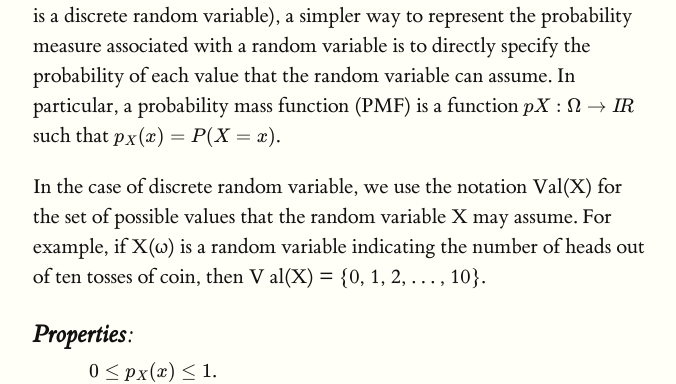
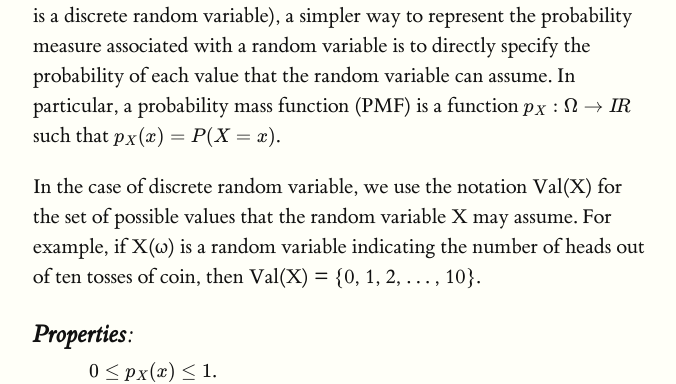
Before and after one commit to ermongroup/cs228-notes, a Jekyll site: the page docs/preliminaries/probabilityreview/index.html, which Jekyll copies as it is, in a window 1280 px wide and 900 px high, scrolled down 4087 px. Shown: the part 166-550 px from the top of the window, without its empty margins (127-803 px from the left). Built offline with Jekyll 4.4.1, drawn with Linux system fonts in a browser that asks for light colours; formulas are drawn with MathJax 3; some of the changed text lies outside the part shown.

Commit message:
minor typos in probabilistic review

```diff
--- a/docs/preliminaries/probabilityreview/index.html
+++ b/docs/preliminaries/probabilityreview/index.html
@@ -186,10 +186,10 @@
 <p>When a random variable X takes on a finite set of possible values (i.e., X is a discrete random
 variable), a simpler way to represent the probability measure associated with a random variable is
 to directly specify the probability of each value that the random variable can assume. In particular,
-a probability mass function (PMF) is a function <script type="math/tex">pX : \Omega \rightarrow I\!R</script> such that
+a probability mass function (PMF) is a function <script type="math/tex">p_X : \Omega \rightarrow I\!R</script> such that
 <script type="math/tex">p_X(x) = P(X = x)</script>.</p>
 
-<p>In the case of discrete random variable, we use the notation Val(X) for the set of possible values that the random variable X may assume. For example, if X(ω) is a random variable indicating the number of heads out of ten tosses of coin, then V al(X) = {0, 1, 2, . . . , 10}.</p>
+<p>In the case of discrete random variable, we use the notation Val(X) for the set of possible values that the random variable X may assume. For example, if X(ω) is a random variable indicating the number of heads out of ten tosses of coin, then Val(X) = {0, 1, 2, . . . , 10}.</p>
 
 <h3 id="properties-2"><strong>Properties</strong>:</h3>
 <ul>
@@ -231,8 +231,8 @@
 <p>If X is a continuous random variable with PDF <script type="math/tex">f_X(x)</script>, then the expected value of g(X) is defined as,</p>
 
 <p>\begin{equation}
-E[g(X)] = \int^{\infty}_{-\infty} g(x)f_X(x)dx
-\end{equation}.</p>
+E[g(X)] = \int^{\infty}_{-\infty} g(x)f_X(x)dx.
+\end{equation}</p>
 
 <p>Intuitively, the expectation of g(X) can be thought of as a “weighted average” of the values that g(x) can taken on for different values of x, where the weights are given by <script type="math/tex">p_X(x)</script> or <script type="math/tex">f_X(x)</script>. As a special case of the above, note that the expectation, E[X] of a random variable itself is found by letting g(x) = x; this is also known as the mean of the random variable X.</p>
 
```
